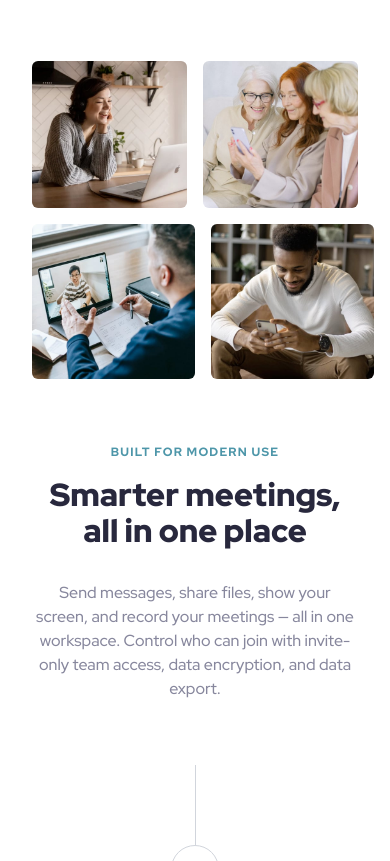
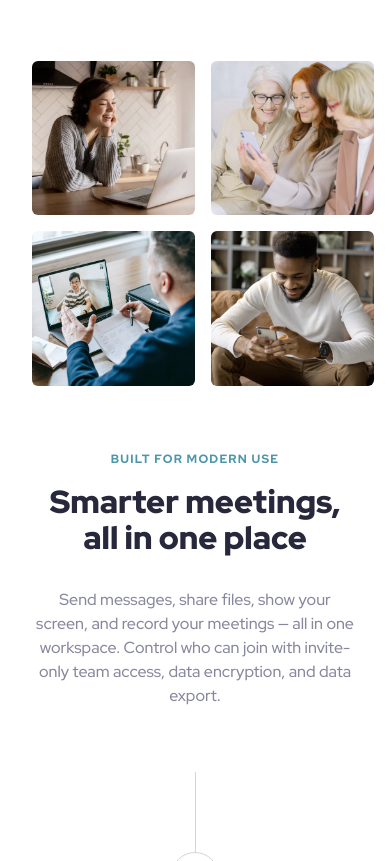
Before and after one commit to pauljomy/meet, a website built with Vite: page index.html in a window 390 px wide. Shown: the part 863-1724 px from the top of the page. Built offline with nearby package versions, Linux system fonts and the light colour scheme.

Commit message:
updated the margin in mobile layout

```diff
--- a/index.html
+++ b/index.html
@@ -69,7 +69,7 @@
                 </div>
                 <div class="max-w-280 mx-auto">
                     <div class="flex flex-col md:flex-row gap-4 mb-16">
-                        <div class="flex gap-4 mr-4">
+                        <div class="flex gap-4 md:mr-4">
                             <img
                                 src="/src/assets/desktop/image-woman-in-videocall.jpg"
                                 alt="A women in video call"
```
